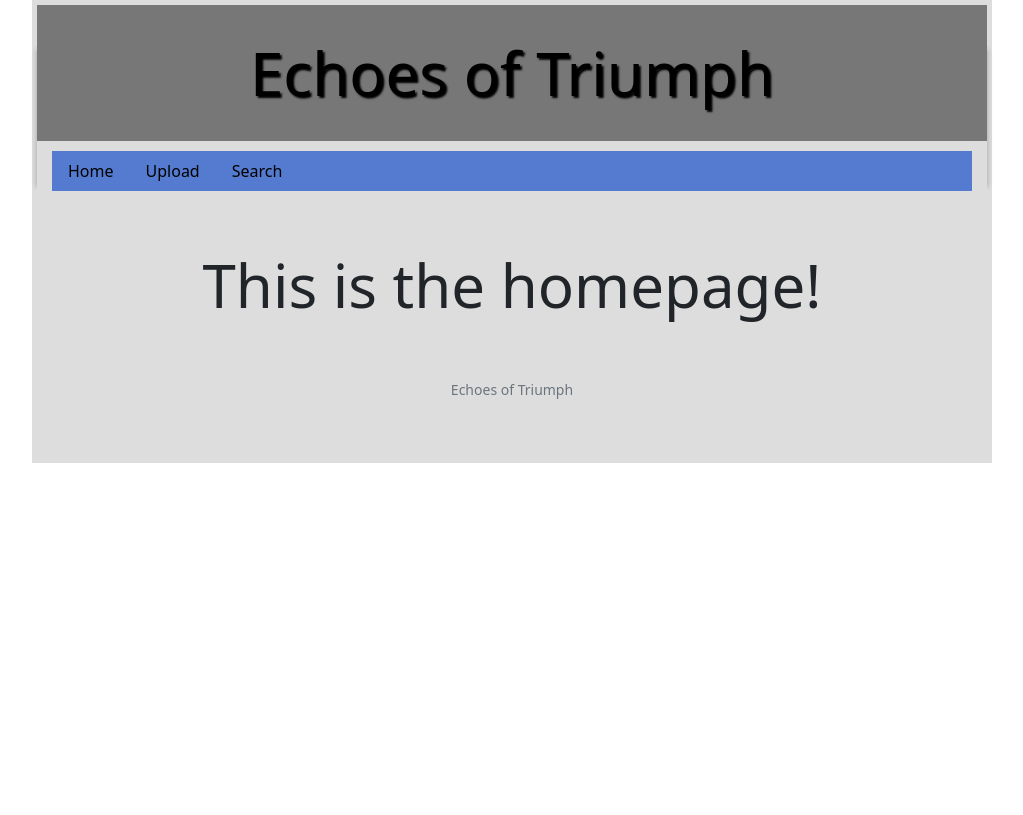
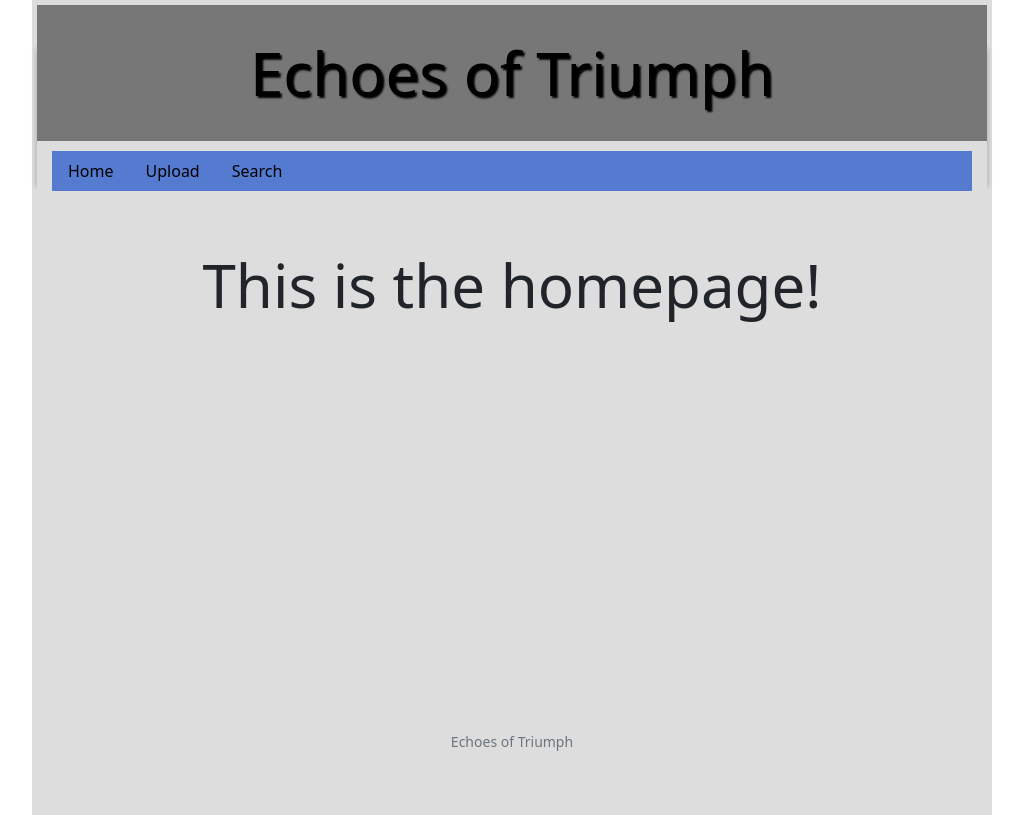
Before and after one commit to trevordrudge/trevordrudge, a Flask app: page / in a window 1280 px wide. Shown: the whole page, without its empty margins (128-1151 px from the left). Before the commit the page ends 463 px from the top, so only its background shows below. Run offline with Flask 2, Linux system fonts and the light colour scheme; some libraries are stand-ins or nearby versions.

Commit message:
added readme.md

```diff
--- a/static/styles.css
+++ b/static/styles.css
@@ -4,11 +4,14 @@ body {
     margin-right: auto;
     padding:0px;
     width: 100%;
+    min-height: 100%;
 }
  html {
     margin: auto;
     padding: 0px;
     width: 100%;
+    height: 100%;
+
  }
 
 
@@ -57,6 +60,10 @@ footer{
     margin: auto;
     text-align: center;
     padding: 10px;
+}
+
+main{
+    min-height: 65vh;
 }
 
 
@@ -115,6 +122,7 @@ picture {
     margin: 5px auto;
     background-color: #dddddd;
     padding: 5px;
+    min-height: 100vh;
 }
 
 
```
Also changed, not shown: README.md, app.db, 5 other files.
